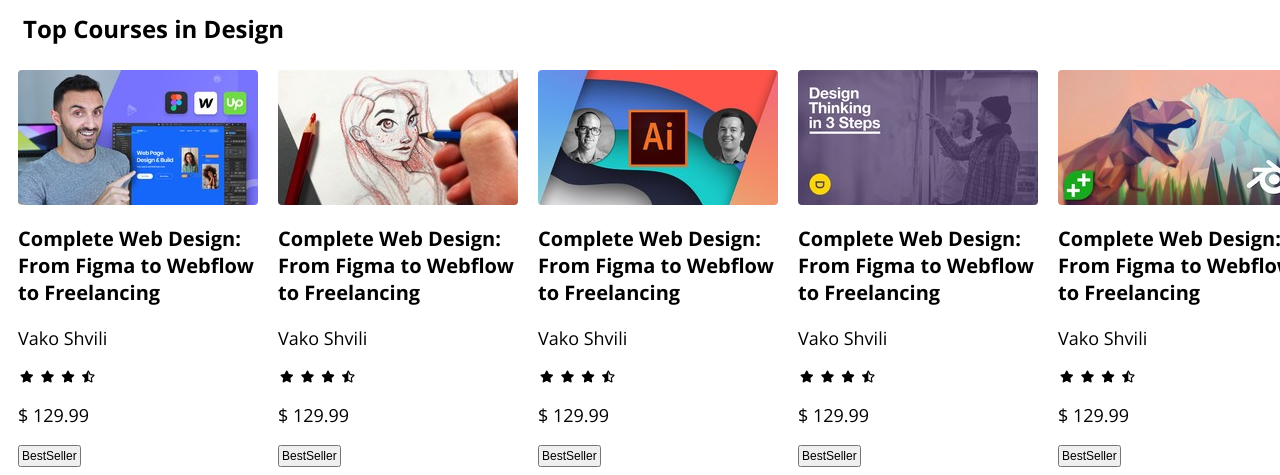
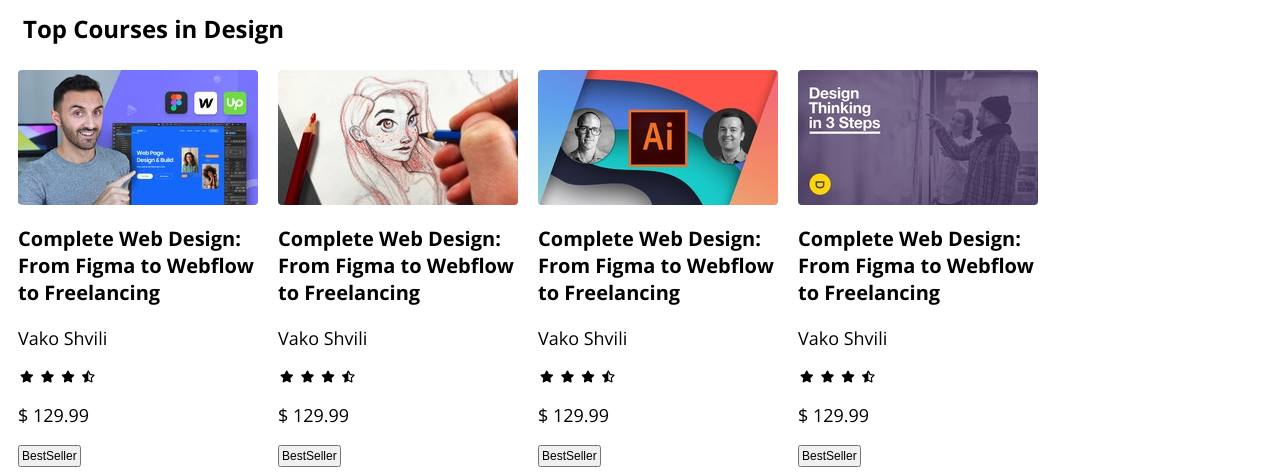
Before and after one commit to YemmyAde/cssUdemyReplicate, a plain HTML site: page index.html in a window 1280 px wide. Shown: the part 631-1106 px from the top of the page. Drawn offline with nearby package versions, Linux system fonts and the light colour scheme; a web font is replaced by a local one.

Commit message:
Update index.html

```diff
--- a/index.html
+++ b/index.html
@@ -165,30 +165,7 @@
             </div> </span>
         </div>
 
-        <div class="tooltip1 card">
-            <img class="card-img" src="images/card 5.jpg">
-            <div class="card-content">
-                <h3> Complete Web Design: From Figma to Webflow to Freelancing</h3>
-                <p class="fontSize">Vako Shvili </p>
-                <i class="fas fa-star"> </i>
-                <i class="fas fa-star"> </i>
-                <i class="fas fa-star"> </i>
-                <i class="fas fa-star-half-alt"> </i>
-                <p class="fontSize">&#36; 129.99</p>
-                <button class="bestSeller"> BestSeller</button>
 
-            </div>
-            <span class="tooltiptext">
-                <div class="card-content">
-                <h3> Complete Web Design: From Figma to Webflow to Freelancing</h3>
-                <p>Install Wordpress on your PC or Mac computer, so you can learn without having to pay hosting or domain fees.</p>
-                <p>This course will teach anyone to build a functional, beautiful, responsive website with Wordpress.</p>
-            <p>Navigate around the Wordpress dashboard, know what everything does and how to use sit.</p>
-
-                <button class="cart"> Add to cart</button>
-
-            </div> </span>
-        </div>
     </section>
 
 
```
